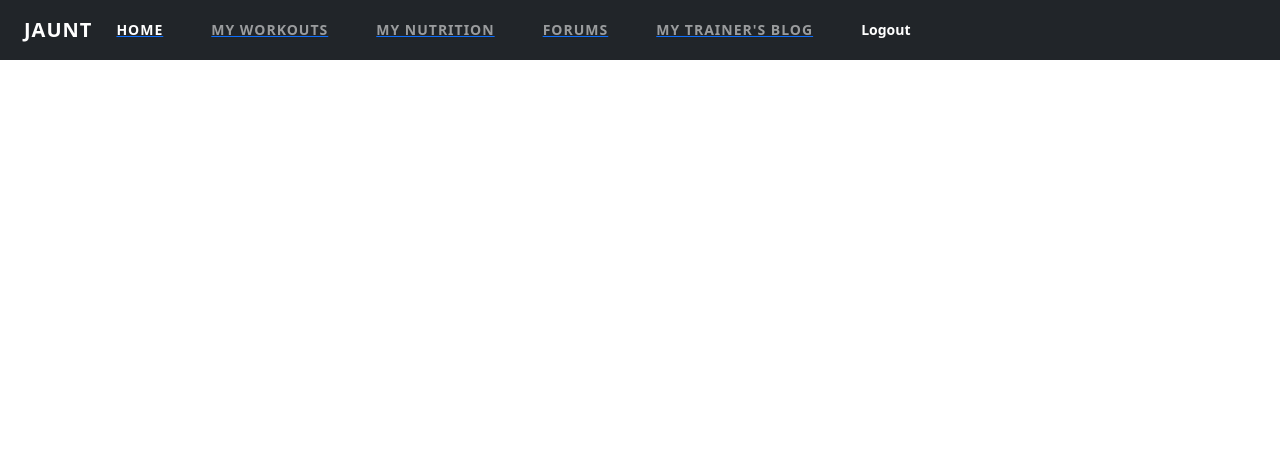
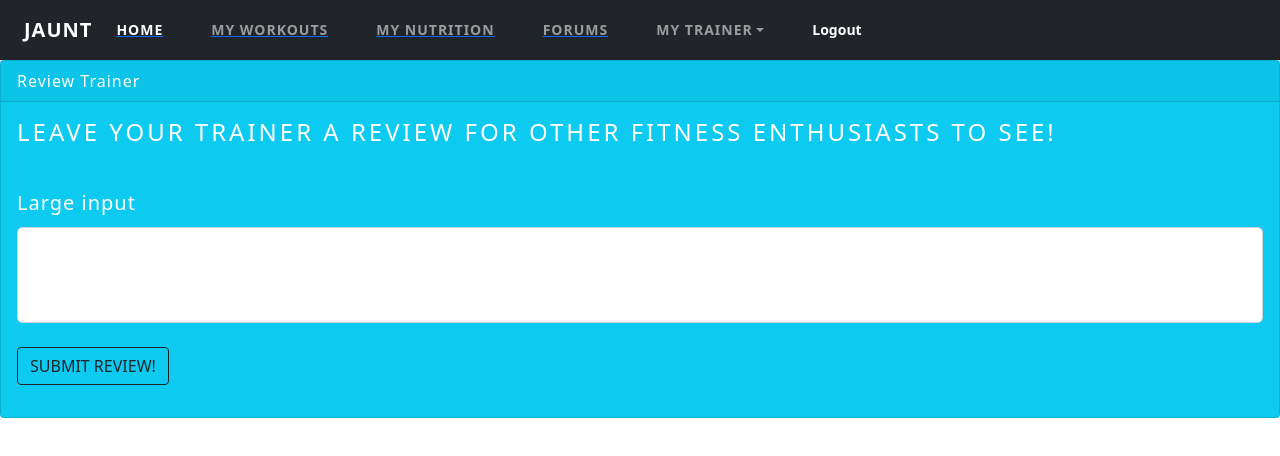
Before and after one commit to dtulpa16/JAUNT_React_App, a React (Create React App) app: page /reviewtrainer in a window 1280 px wide. Shown: the top 456 px of the page. Built offline with nearby package versions, Linux system fonts and the light colour scheme; no server answers; sample sign-in values are in the browser's storage.

Commit message:
Added Ability For Clients To Review Trainer

```diff
--- a/src/components/App.jsx
+++ b/src/components/App.jsx
@@ -23,6 +23,7 @@ import ReviewCreater from './Forums/ReviewCreater';
 import ModifyCals from './TrainerAccount/ModifyCals';
 import NewNavBar from './NavBar/NewNavBar';
 import ModifyWorkout from "./TrainerAccount/ModifyWorkout";
+import ReviewTrainer from "./ReviewTrainer/ReviewTrainer";
 
 
 
@@ -77,6 +78,7 @@ render(){
                 <Route path="/modifycals" component={ModifyCals}/>
                 <Route path="/clientnutrition" render = {props=> <ClientNutrition {...props} user = {this.state.user}/>}/>
                 <Route path="/modifyworkout" component ={ModifyWorkout}/>
+                <Route path="/reviewtrainer" render = {props=> <ReviewTrainer {...props} user = {this.state.user}/>}/>
             </Switch>
         </div>
         )
--- a/src/components/NavBar/NewNavBar.jsx
+++ b/src/components/NavBar/NewNavBar.jsx
@@ -43,9 +43,13 @@ const NewNavBar = ({user}) => {
         <li class="nav-item">
         <Link to ='/forums'><a class="nav-link">Forums</a></Link>
         </li>
-        <li class="nav-item">
-        <Link to ='/fromtheexperts'><a class="nav-link">My Trainer's Blog</a></Link>
-        </li>
+        <li class="nav-item dropdown">
+        <a class="nav-link dropdown-toggle" data-bs-toggle="dropdown" role="button" aria-haspopup="true" aria-expanded="false">My Trainer</a>
+        <div class="dropdown-menu">
+          <Link to ='/fromtheexperts'><a class="dropdown-item">My Trainer's Blog</a></Link>
+          <Link to ='/reviewtrainer'><a class="dropdown-item">Review Your Trainer</a></Link>
+          </div>
+          </li>
         <li class = "nav-item"><Logout/></li>
         </React.Fragment>
         }
--- /dev/null
+++ b/src/components/ReviewTrainer/ReviewTrainer.jsx
@@ -0,0 +1,56 @@
+import React from "react";
+import { useState, useEffect } from "react";
+import axios from "axios";
+
+const ReviewTrainer = ({user}) => {
+    const [review,setReview] = useState()
+    const [trainer,setTrainer] = useState('')
+
+
+    useEffect(()=>{
+        getTrainer()
+    },[])
+
+    const handleChangeOne = (event) =>{
+        setReview(event.target.value);
+      };
+
+    const handleSubmit =(event)=>{
+        event.preventDefault();
+        let newReview= {
+            user:trainer[0].trainer,
+            body:review
+        }
+          createReview(newReview)
+      }
+
+    async function createReview(review){
+        await axios.post(`http://127.0.0.1:8000/api/applicationFunctions/review/`,review);
+      }
+
+    async function getTrainer(){
+        await axios.get(`http://127.0.0.1:8000/api/applicationFunctions/trainer/${user.user_id}/`).then(response=>{setTrainer(response.data)});
+
+    }
+
+
+  return (
+    <div class="card text-white bg-info mb-3">
+    <div class="card-header">Review Trainer</div>
+    <div class="card-body">
+    <h4 class="card-title">Leave Your Trainer A Review For Other Fitness Enthusiasts To See!</h4>
+    <p class="card-text"><div class="form-group">
+        <form onSubmit={(event) => handleSubmit (event)}>
+  <label class="col-form-label col-form-label-lg mt-4" for="inputLarge">Large input</label>
+  <input onChange={handleChangeOne} class="form-control form-control-lg" type="text" name = 'review' value={review} id="inputLarge"/><br/>
+  <button type="submit" class="btn btn-outline-dark" >Submit Review!</button>
+    </form>
+    </div></p>
+
+  </div>
+
+</div>
+   );
+}
+
+export default ReviewTrainer ;
```
Also changed, not shown: src/components/ReviewTrainer/ReviewTrainer.css (added).
